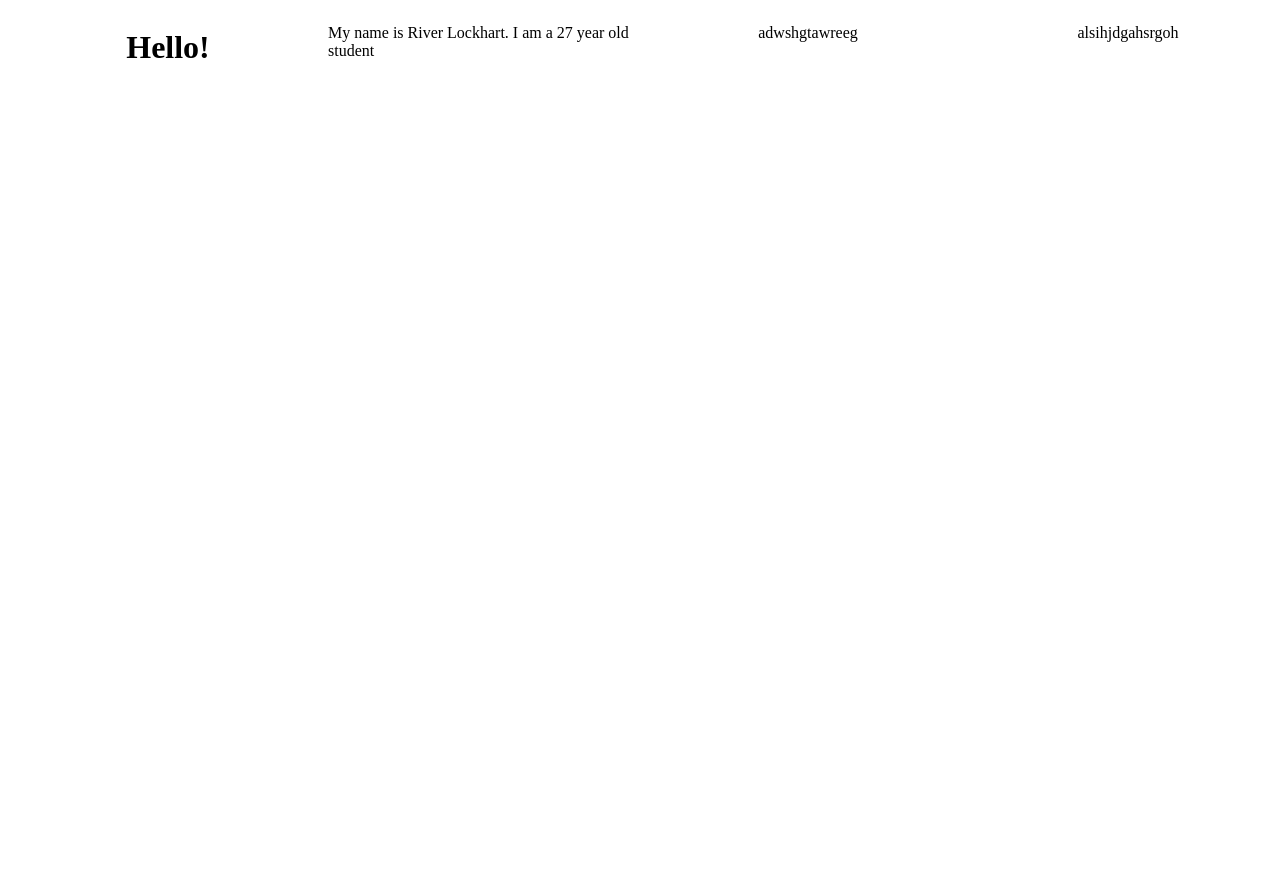
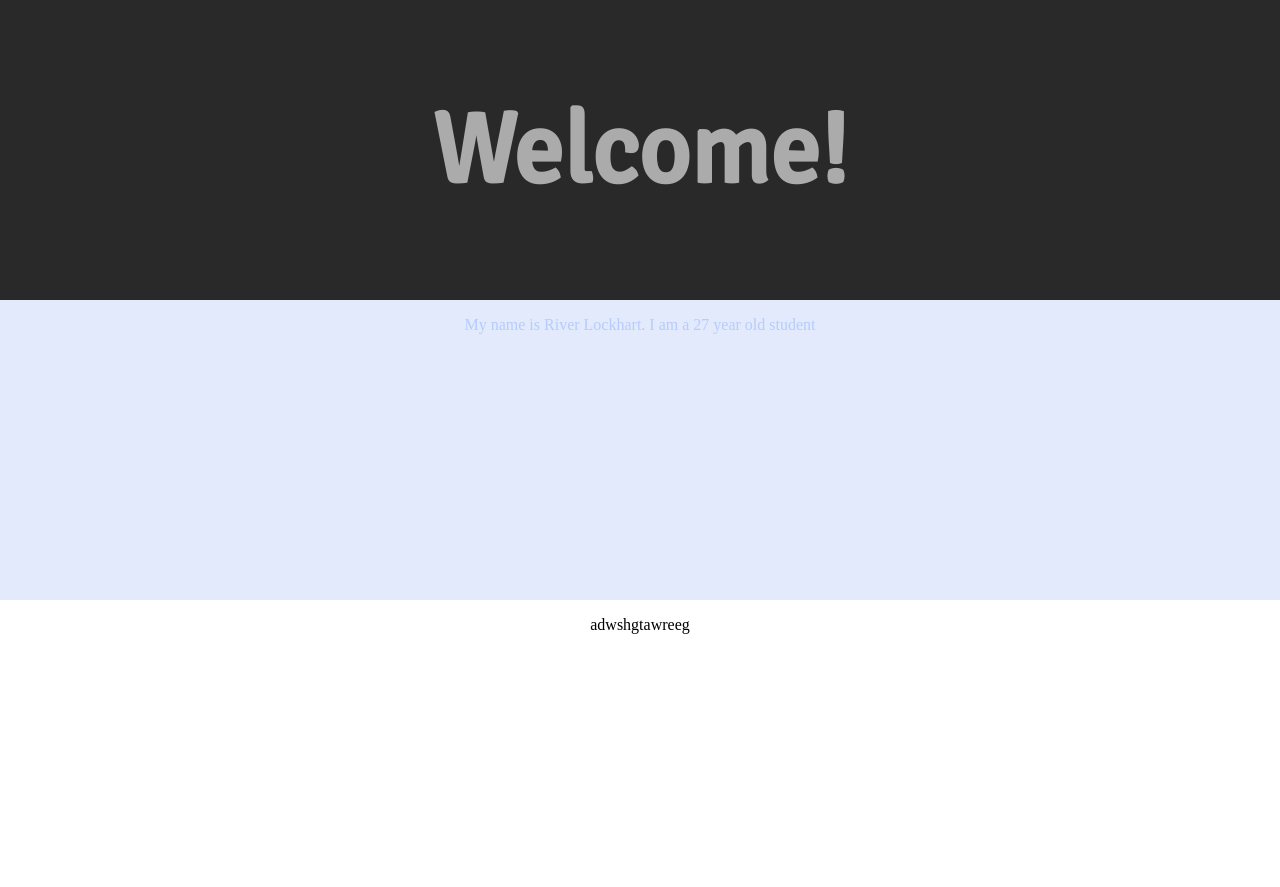
Before and after one commit to river-lockhart/river-lockhart.github.io, a plain HTML site: page index.html in a window 1280 px wide. Shown: the top 887 px of the page. Before the commit the page ends 808 px from the top, so only its background shows below. Drawn offline with Linux system fonts and the light colour scheme.

Commit message:
fixed placement

```diff
--- a/index.css
+++ b/index.css
@@ -1,31 +1,37 @@
-html{
+html {
         height: 100%;
 }
-body{
+
+body {
         display: flex;
+        margin: 0;
         min-height: 100%;
         width: 100%;
 }
 
-.main {
+#main {
+        width: 100%;
         display: block;
 }
 
 div {
         display: flex;
+        justify-content: center;
+        height: 300px;
         width: 100%;
-        justify-content: center;
 }
-.intro{
-        background-color: #a9d6e5;
-        color: #468faf;
+#intro {
+        background: #292929;
+        color: #ababab;
+        font-size: 50px;
+        font-family: 'Signika', sans-serif;
+        align-items: center;
 }
 
-.intro h1{
-        justify-content: center;
+#intro h1 {
 }
 
-.bio{
-        background-color: #e2eafc;
+#bio {
+        background: #e2eafc;
         color: #b6ccfe;
 }
--- a/index.html
+++ b/index.html
@@ -2,13 +2,14 @@
 <html>
 <head>
         <link href="index.css" rel="stylesheet"/>
+        <link href="https://fonts.googleapis.com/css2?family=Signika&display=swap" rel="stylesheet">
         <script src="index.js"></script>
         <title>River's Portfolio</title>
 </head>
 <body>
         <div id="main">
                 <div id="intro">
-                        <h1>Hello!</h1>
+                        <h1>Welcome!</h1>
                 </div>
                 <div id="bio">
                         <p>My name is River Lockhart. I am a 27 year old student</p>
```
